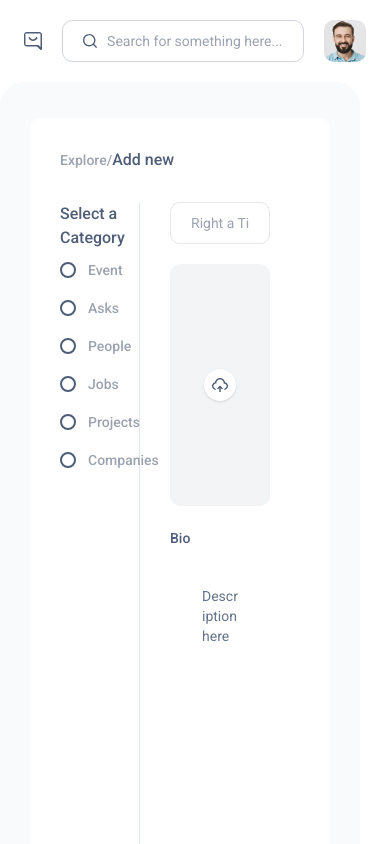
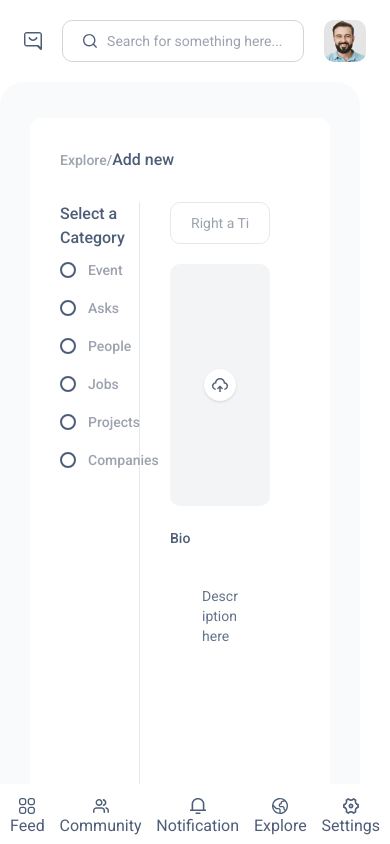
Before and after one commit to MinhDuyDEV/Meetmax-app, a Next.js app in the folder client/: page /explore/add-new in a window 390 px wide. Shown: the top 844 px of the page. Built offline with nearby package versions, Linux system fonts and the light colour scheme.

Commit message:
UI/responsive (#3)
* Refactor feed page layout and styles

* Refactor layout and sidebar components

```diff
--- a/client/src/app/(main)/(routes)/layout.tsx
+++ b/client/src/app/(main)/(routes)/layout.tsx
@@ -18,13 +18,13 @@ const LayoutMain = ({ children }: { children: React.ReactNode }) => {
       {/* Container */}
       <div className="flex relative">
         {/* Routes */}
-        <div className="hidden md:flex flex-col w-[240px] sticky h-fit left-0 top-[78px] bg-grayWhite">
-          <SideBarMain></SideBarMain>
-        </div>
+        <SideBarMain></SideBarMain>
+
         {/* content */}
         <div className="flex-1 bg-gray-50 h-full rounded-3xl last:mr-30">
           {children}
         </div>
+
         {/* right bar */}
         {(pathname === "/feed" ||
           pathname === "/community" ||
--- a/client/src/components/main/sidebar-link.tsx
+++ b/client/src/components/main/sidebar-link.tsx
@@ -8,19 +8,25 @@ import React from "react";
 interface SidebarLinkProps {
   link: TSidebarLink;
   isActive: boolean;
+  isNotActive: boolean;
 }
 
-const SidebarLink = ({ link, isActive }: SidebarLinkProps) => {
+const SidebarLink = ({ link, isActive, isNotActive }: SidebarLinkProps) => {
   return (
     <Link
       href={link.path}
       className={cn(
-        "flex items-center py-3 px-5 space-x-5 rounded-10 cursor-pointer font-bold transition-all",
-        isActive ? "bg-grayText text-grayWhite" : ""
+        "flex flex-col md:flex-row items-center md:py-3 py-1 md:px-5 md:space-x-5 md:rounded-10 rounded-sm cursor-pointer transition-all",
+        isActive
+          ? "md:bg-grayText md:text-grayWhite border-b-4 border-grayText"
+          : "",
+        isNotActive
+          ? "hover:bg-grayText/60 focus:bg-grayText/60 hover:text-grayWhite"
+          : ""
       )}
     >
       <span>{link.icon}</span>
-      <span>{link.title}</span>
+      <span className="font-normal md:font-bold">{link.title}</span>
     </Link>
   );
 };
--- a/client/src/components/main/sidebar-main.tsx
+++ b/client/src/components/main/sidebar-main.tsx
@@ -9,24 +9,44 @@ import { IconLogout } from "../icons";
 
 const SideBarMain = () => {
   const pathname = usePathname();
-  let string = "/";
+
   return (
-    <div className="flex flex-col w-full space-y-2.5 px-5 py-2.5">
+    <>
+      {/* Desktop */}
+      <aside className="hidden md:flex flex-col space-y-2.5 px-5 py-2.5 w-[240px] sticky h-fit left-0 top-[78px] bg-grayWhite">
         {sidebarLinks.map((link) => (
           <SidebarLink
             key={link.title}
-          isActive={string.concat(pathname.split("/")[1]).includes(link.path)}
+            isActive={link.path === pathname}
+            isNotActive={link.path !== pathname}
             link={link}
           ></SidebarLink>
         ))}
         <Link
           href="/sign-in"
-        className="flex items-center py-3 px-5 space-x-5 rounded-10 cursor-pointer font-bold transition-all bg-grayWhite text-grayText"
+          className="md:flex items-center py-3 px-5 space-x-5 rounded-10 cursor-pointer font-bold transition-all bg-grayWhite text-grayText"
         >
           <IconLogout></IconLogout>
           <span>Logout</span>
         </Link>
-    </div>
+      </aside>
+
+      {/* Mobile */}
+      <aside className="md:hidden fixed inset-x-0 bottom-0 z-10 flex justify-between px-2.5 pt-2.5 pb-0.5 bg-grayWhite transition-all">
+        {sidebarLinks.map(
+          (link) =>
+            link.path !== "/messages" &&
+            link.path !== "/profile" && (
+              <SidebarLink
+                key={link.title}
+                isActive={link.path === pathname}
+                isNotActive={link.path !== pathname}
+                link={link}
+              />
+            )
+        )}
+      </aside>
+    </>
   );
 };
 
```
Also changed, not shown: client/src/components/main/header-main.tsx (+8 -3 lines). Lines whose indentation alone changed are shown as unchanged.
